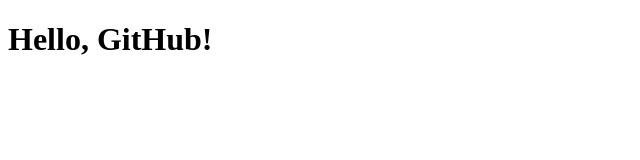
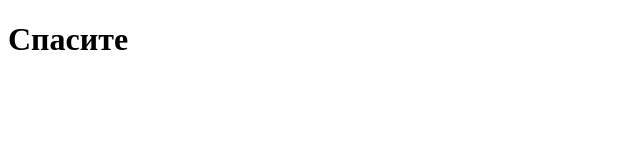
Before and after one commit to milk-catt/lab_16, a plain HTML site: page index.html in a window 1280 px wide. Shown: the whole page, without its empty margins (0-640 px from the left). Drawn offline with Linux system fonts and the light colour scheme.

Commit message:
Добавлен файл index.html

```diff
--- a/index.html
+++ b/index.html
@@ -1,9 +1,9 @@
 <!DOCTYPE html>
 <html>
 <head>
-    <title>GitHub Lab16</title>
+    <title>Лаб 16</title>
 </head>
 <body>
-    <h1>Hello, GitHub!</h1>
+    <h1>Спасите</h1>
 </body>
 </html>
```
